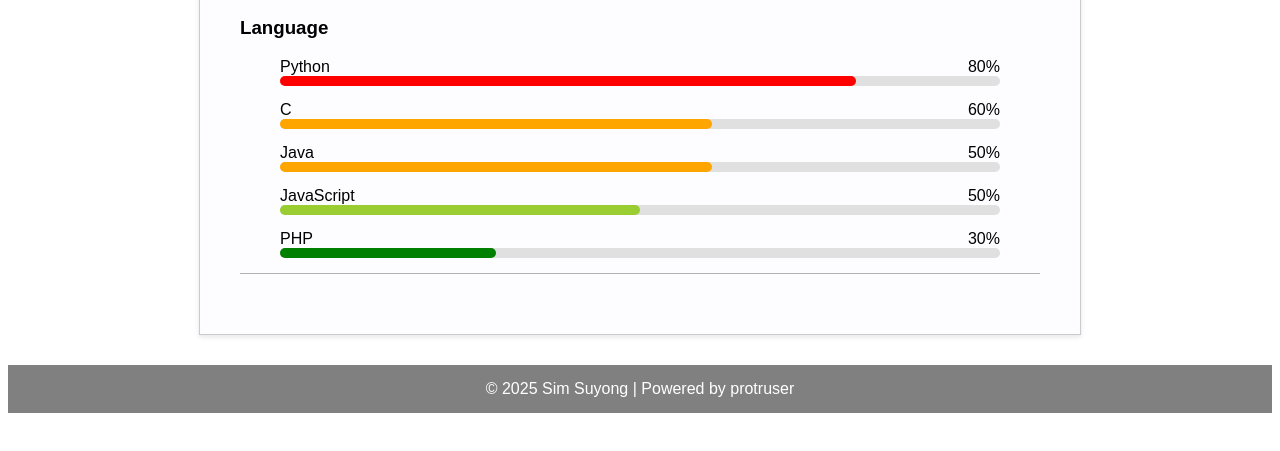
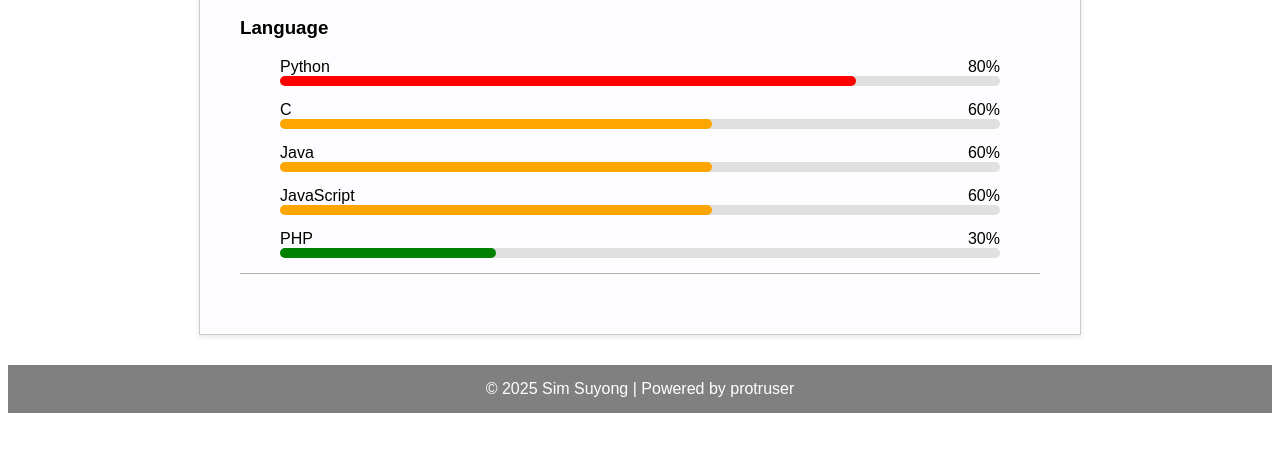
Before and after one commit to protruser/Mypage, a plain HTML site: page Skills.html in a window 1280 px wide. Shown: the part 301-752 px from the top of the page. Drawn offline with Linux system fonts and the light colour scheme.

Commit message:
(feature): Javascript skill increased 50% -> 60%

```diff
--- a/Skills.html
+++ b/Skills.html
@@ -45,16 +45,16 @@
                 </div>
                 <div class="skills">
                     <span>Java</span>
-                    <span style="float: right">50%</span>
+                    <span style="float: right">60%</span>
                     <div class="skills-progress">
                         <div class="skills-progress-bar" style="width: 60%; background-color: orange"></div>
                     </div>
                 </div>
                 <div class="skills">
                     <span>JavaScript</span>
-                    <span style="float: right">50%</span>
+                    <span style="float: right">60%</span>
                     <div class="skills-progress">
-                        <div class="skills-progress-bar" style="width: 50%; background-color: yellowgreen"></div>
+                        <div class="skills-progress-bar" style="width: 60%; background-color: orange"></div>
                     </div>
                 </div>
                 <div class="skills">
```
